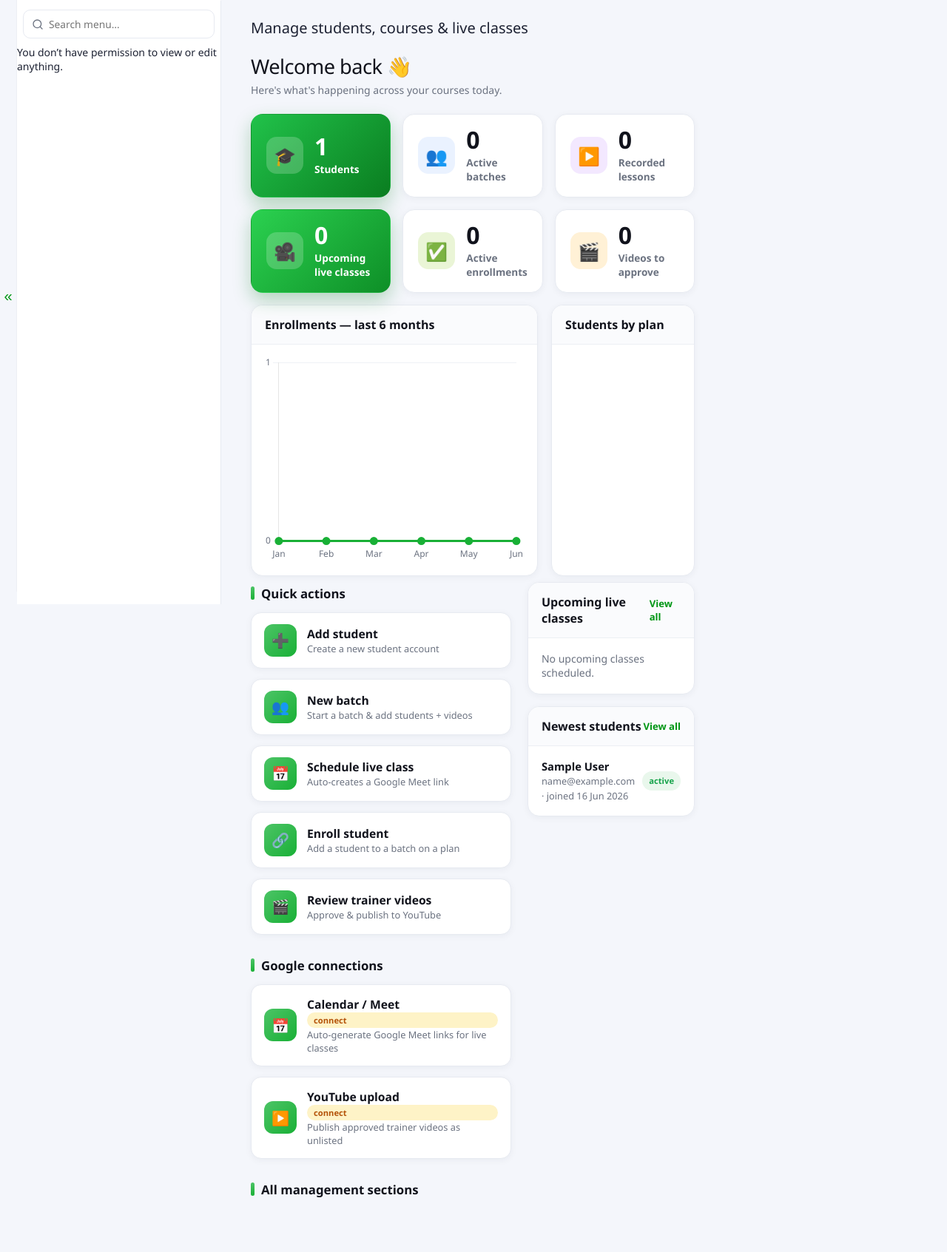
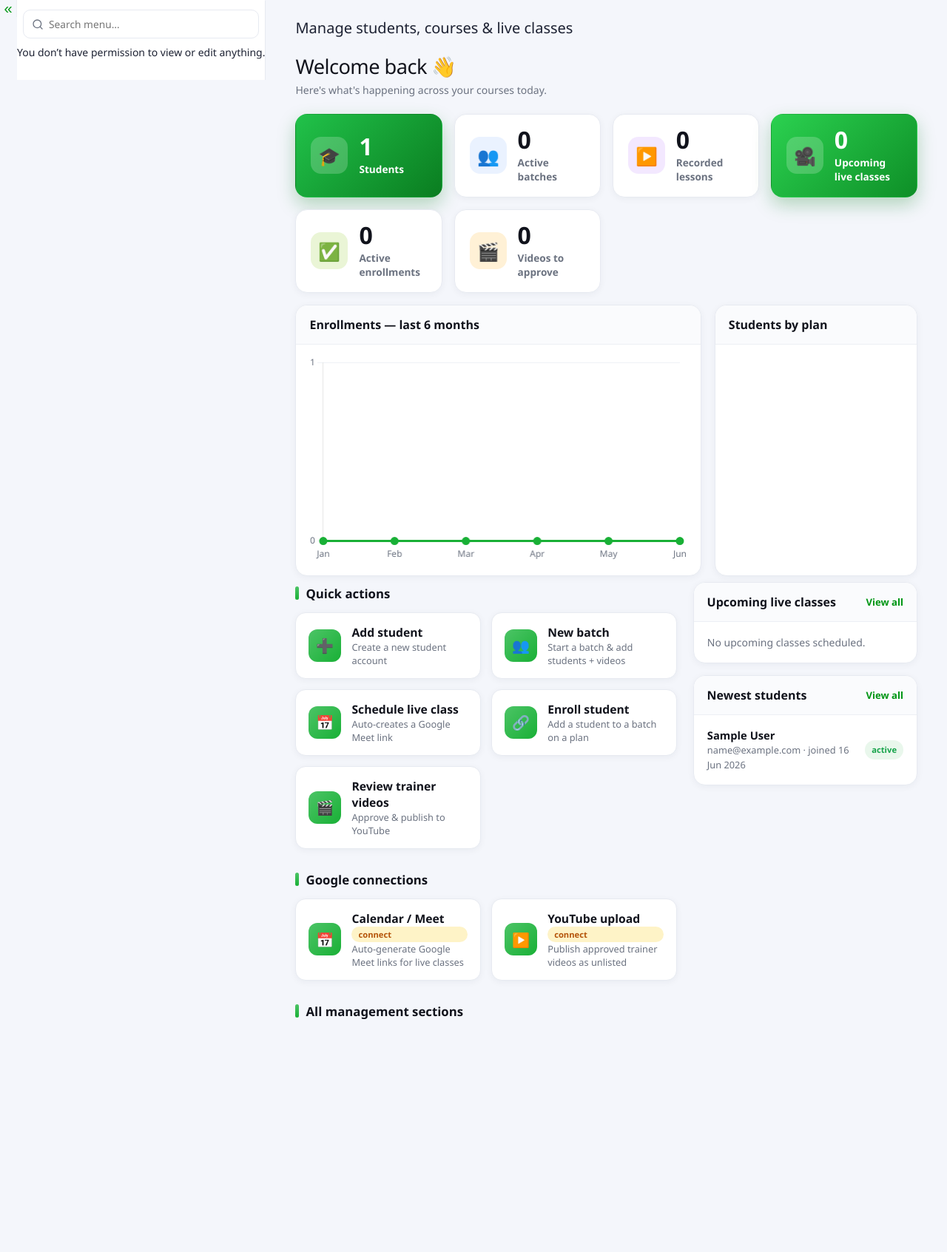
Before and after one commit to joydeep102/student-dashboard, a Django app: page /admin/ in a window 1280 px wide. Shown: the part 105-1798 px from the top of the page at 74% size. After the commit the page ends 1483 px from the top, so only its background shows below. Run offline with Django 5.2, Linux system fonts and the light colour scheme; the visitor is signed in with stand-in values (Sample User, id 1); data comes from the database, SQL or seed files in the repository; data that the repository does not hold is empty; a map, chart or similar area stays blank.

Commit message:
fix(admin): make dashboard content full-width (edge-to-edge)
The admin content sat at ~60% width, leaving a large blank right area.
Force the flex main/content wrappers to grow and the content column to
100% width, and never render the right sidebar column. KPI row, charts,
and tables now span the full viewport like a standard analytics
dashboard.

Co-Authored-By: Claude Opus 4.8 (1M context) <noreply@anthropic.com>

```diff
--- a/static/css/admin.css
+++ b/static/css/admin.css
@@ -178,11 +178,16 @@ a:link, a:visited { color: var(--link-fg); }
 .object-tools a { border-radius: 8px; }
 
 /* ===========================================================
-   Fill the width — kill the empty right column on the dashboard
+   Full-width content — make the admin edge-to-edge (kill the
+   big blank right area; content should fill the viewport).
    =========================================================== */
-.colM #content-main { width: 100%; float: none; }
-#content.colM { max-width: none; }
-.dashboard.fb-dashboard #content { max-width: 1500px; }   /* center on ultra-wide */
+.main { display: flex; align-items: flex-start; }
+#nav-sidebar { flex: 0 0 auto; }
+#content-start, main#content-start { flex: 1 1 auto !important; min-width: 0;
+    width: auto !important; max-width: none !important; }
+#content, #content.colM { width: 100% !important; max-width: none !important; box-sizing: border-box; }
+.colM #content-main { width: 100% !important; float: none !important; }
+#content-related { display: none !important; }   /* never reserve the right sidebar column */
 
 /* ===========================================================
    Left nav sidebar — collapsible app groups (accordion) + search
```
